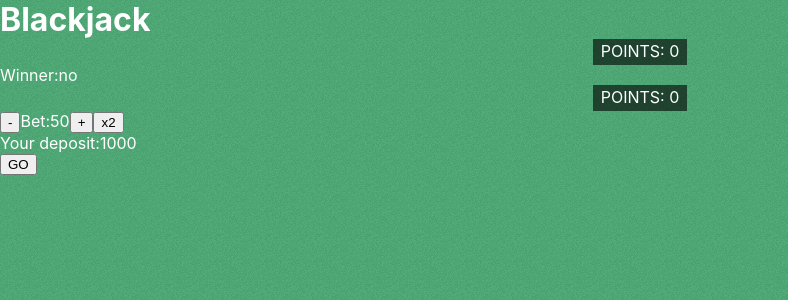
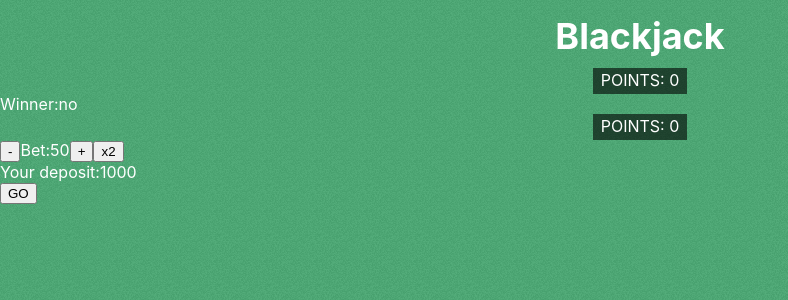
Before and after one commit to nikita2090/Blackjack, a React (Create React App) app: page / in a window 1280 px wide. Shown: the top 300 px of the page, without its empty margins (0-788 px from the left). Built offline with nearby package versions, Linux system fonts and the light colour scheme.

Commit message:
Styles for Header component have added.

```diff
--- a/src/components/header/Header.js
+++ b/src/components/header/Header.js
@@ -1,12 +1,14 @@
 import React from 'react';
 /*import PropTypes from ''*/
 
-//import styles from './Header.module.css';
+import styles from './Header.module.css';
 
 
+const { header, title } = styles;
+
 const Header = () => (
-	<header>
-		<h1>Blackjack</h1>
+	<header className={header}>
+		<h1 className={title}>Blackjack</h1>
 	</header>
 );
 
--- a/src/components/header/Header.module.css
+++ b/src/components/header/Header.module.css
@@ -0,0 +1,22 @@
+@media screen and (min-width: 0px ){
+	.header {
+		display: flex;
+		justify-content: center;
+		padding-top: 12px;
+	}
+
+	.title {
+		font-size: 28px;
+	}
+}
+
+@media screen and (min-width: 768px ){
+	.header {
+		padding-top: 14px;
+		padding-bottom: 10px;
+	}
+
+	.title {
+		font-size: 36px;
+	}
+}
```
